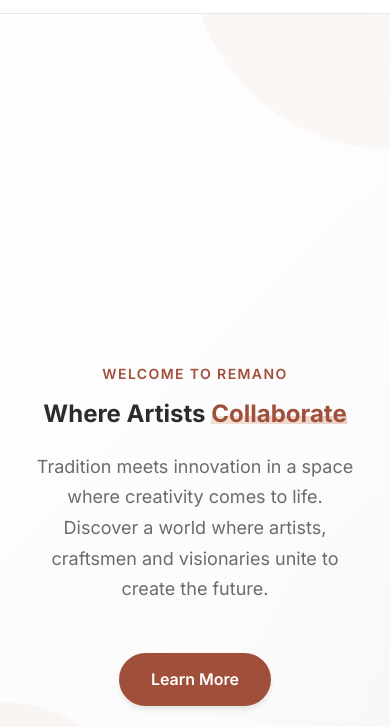
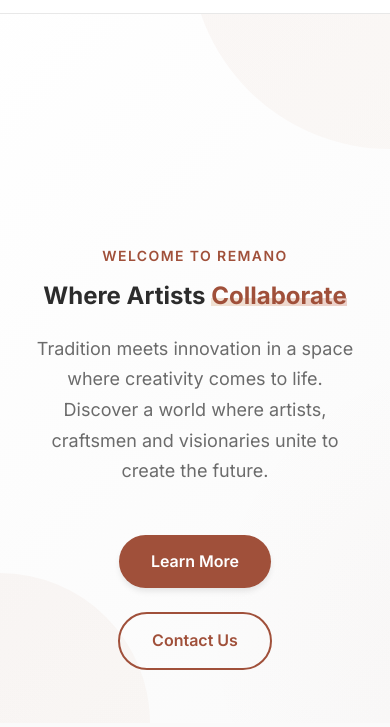
Before and after one commit to martinadiblasi/Remano, a plain HTML site: page index.html in a window 390 px wide. Shown: the part 51-778 px from the top of the page. Drawn offline with Linux system fonts and the light colour scheme.

Commit message:
fix initial screen center

```diff
--- a/styles.css
+++ b/styles.css
@@ -153,6 +153,7 @@ body {
     display: flex;
     align-items: center;
     padding: var(--space-3xl) 0;
+    padding-top: 80px;
     position: relative;
     overflow: hidden;
     background: linear-gradient(135deg, var(--bg-white) 0%, var(--bg-light) 100%);
@@ -622,10 +623,19 @@ body {
         display: flex;
     }
 
+    .hero {
+        min-height: 100vh;
+        padding-top: 70px;
+        padding-bottom: var(--space-lg);
+        align-items: flex-start;
+        justify-content: center;
+    }
+
     .hero-content {
         grid-template-columns: 1fr;
-        gap: var(--space-xl);
+        gap: var(--space-lg);
         text-align: center;
+        margin-top: var(--space-lg);
     }
 
     .hero-title {
@@ -634,7 +644,7 @@ body {
 
     .hero-visual {
         order: -1;
-        height: 300px;
+        height: 200px;
     }
 
     .content-grid {
@@ -687,7 +697,14 @@ body {
     }
 
     .hero {
-        padding: var(--space-2xl) 0;
+        padding-top: 70px;
+        padding-bottom: var(--space-lg);
+        min-height: calc(100vh - 70px);
+    }
+
+    .hero-content {
+        margin-top: 0;
+        gap: var(--space-md);
     }
 
     .section {
```
Also changed, not shown: colors.jpeg (deleted).
